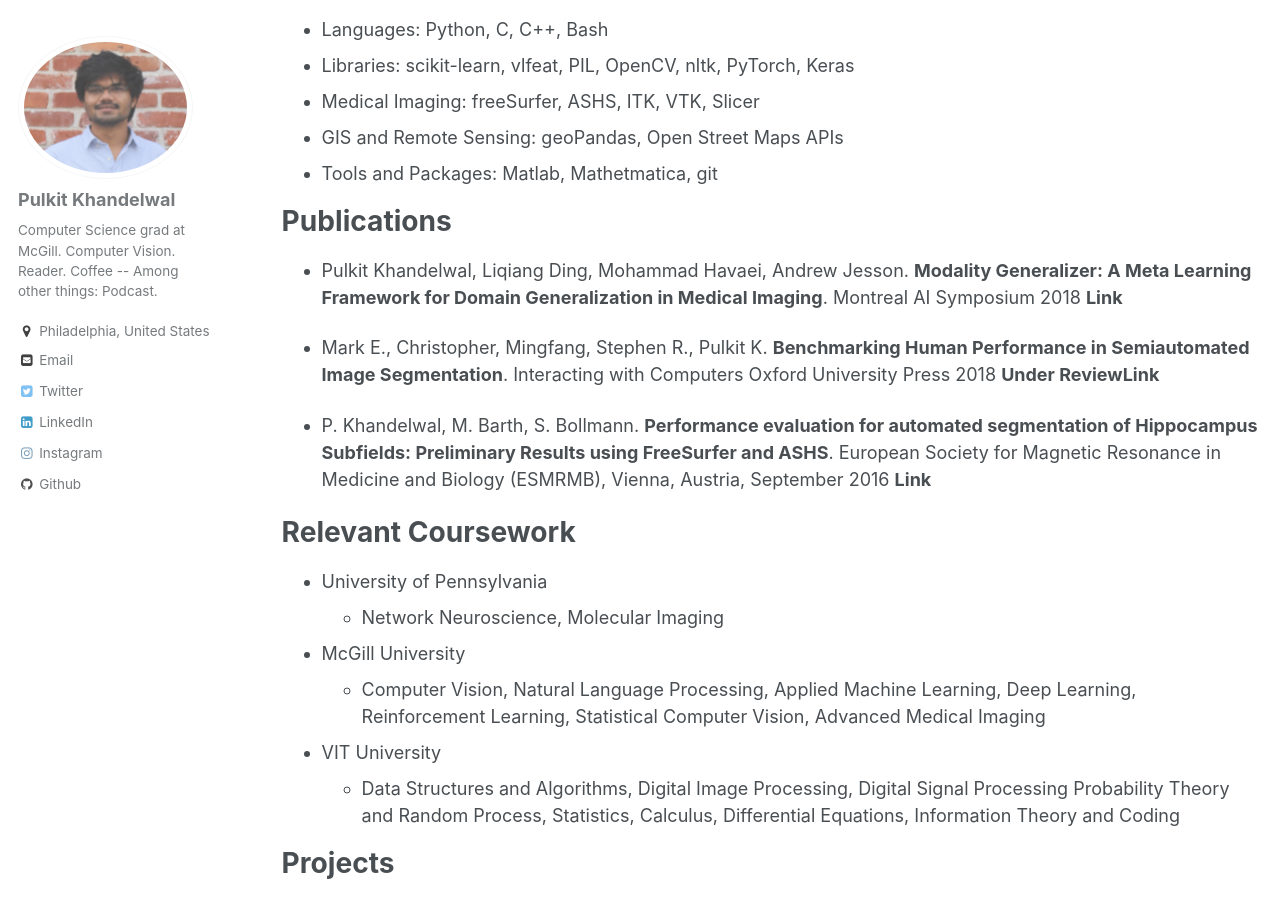
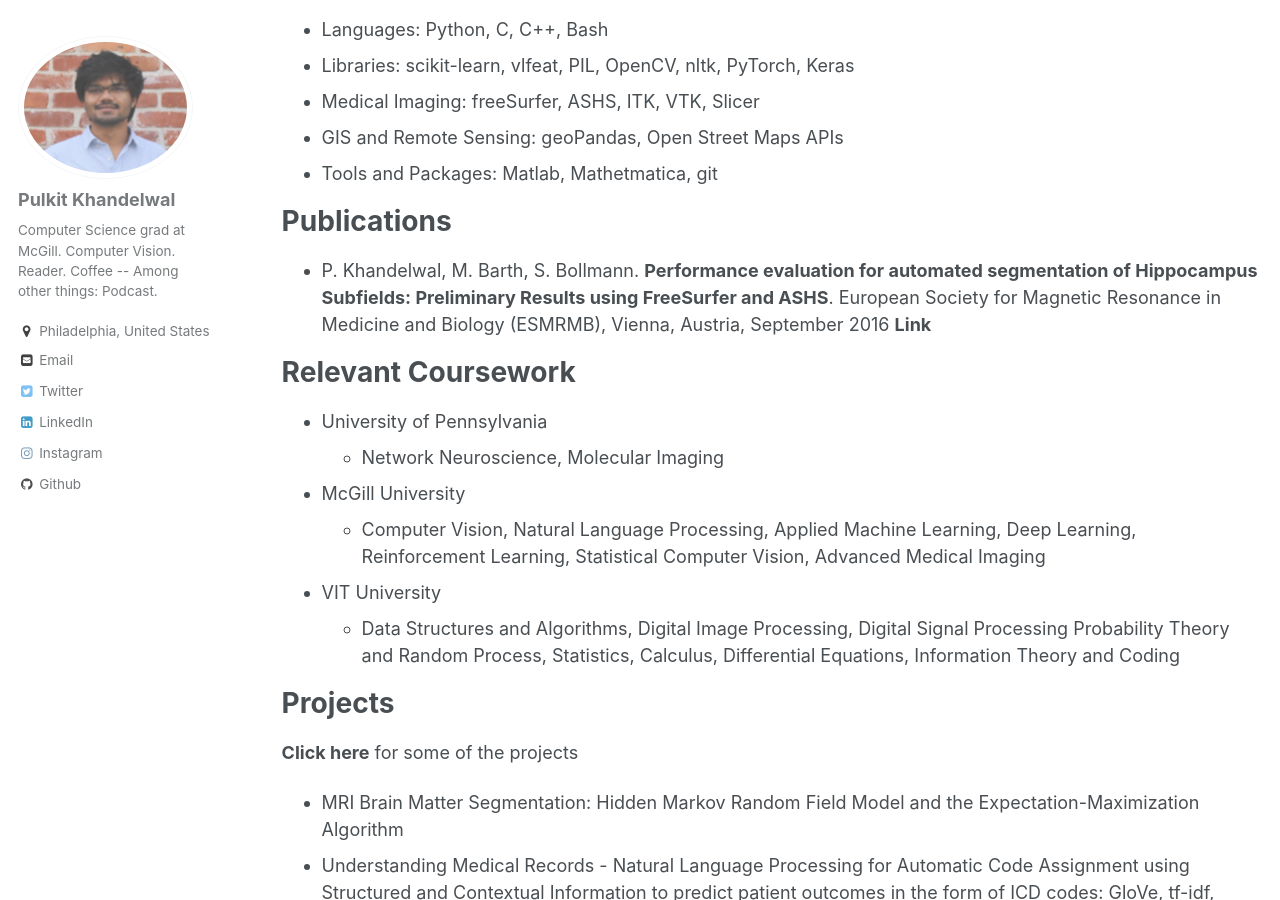
Before and after one commit to Pulkit-Khandelwal/pulkit-khandelwal.github.io, a Jekyll site: the page built from _pages/cv.md, in a window 1280 px wide and 900 px high, scrolled down 2243 px. Built offline with Jekyll 4.4.1, drawn with Linux system fonts in a browser that asks for light colours.

Commit message:
Update cv.md

```diff
--- a/_pages/cv.md
+++ b/_pages/cv.md
@@ -87,9 +87,6 @@ Skills
 
 Publications
 ======
-* Pulkit Khandelwal, Liqiang Ding, Mohammad Havaei, Andrew Jesson. **Modality Generalizer: A Meta Learning Framework for Domain Generalization in Medical Imaging**. Montreal AI Symposium 2018 [**Link**](https://drive.google.com/file/d/1zBAKiiXr1-HIOd3-5-InWHX7zY48wDwW/view?usp=sharing)
-
-* Mark E., Christopher, Mingfang, Stephen R., Pulkit K. **Benchmarking Human Performance in Semiautomated Image Segmentation**. Interacting with Computers Oxford University Press 2018 **Under Review**[**Link**](https://drive.google.com/file/d/1hqq69ua-7bQczBUvo3oMhMIsE6ml78sq/view?usp=sharing)
 
 * P. Khandelwal, M. Barth, S. Bollmann. **Performance evaluation for automated segmentation of Hippocampus Subfields: Preliminary Results using FreeSurfer and ASHS**.  European Society for Magnetic Resonance in Medicine and Biology (ESMRMB), Vienna, Austria, September 2016 [**Link**](https://figshare.com/articles/Performance_evaluation_for_automated_segmentation_of_Hippocampus_Subfields_Preliminary_Results_using_FreeSurfer_and_ASHS/4272431)
 
```
